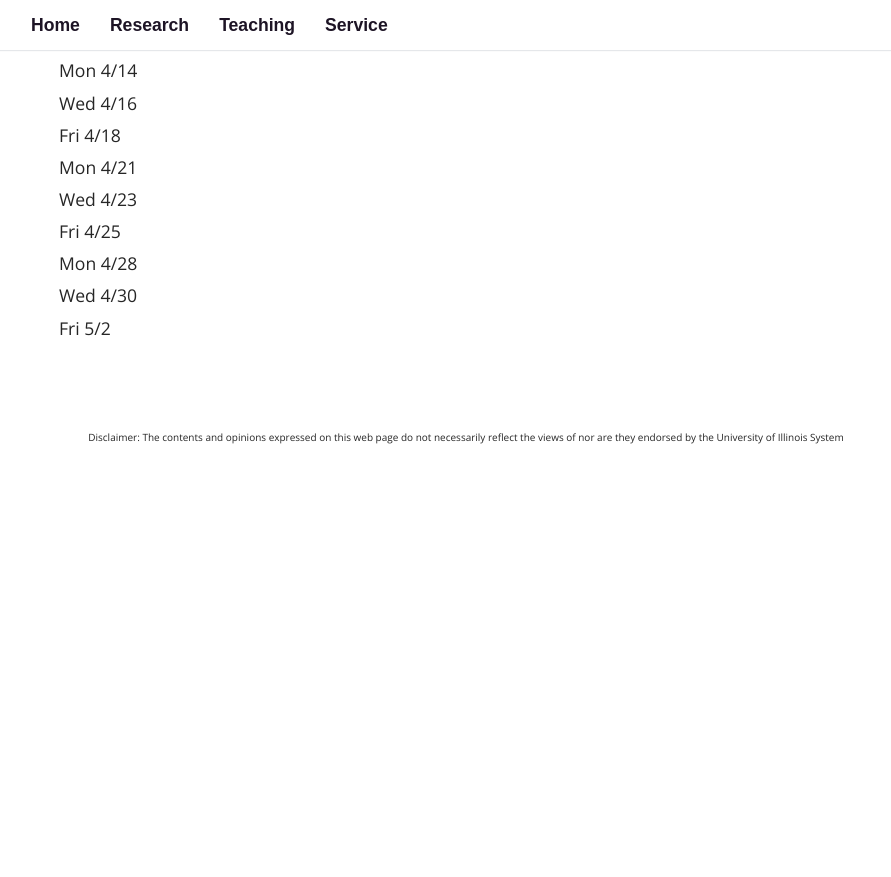
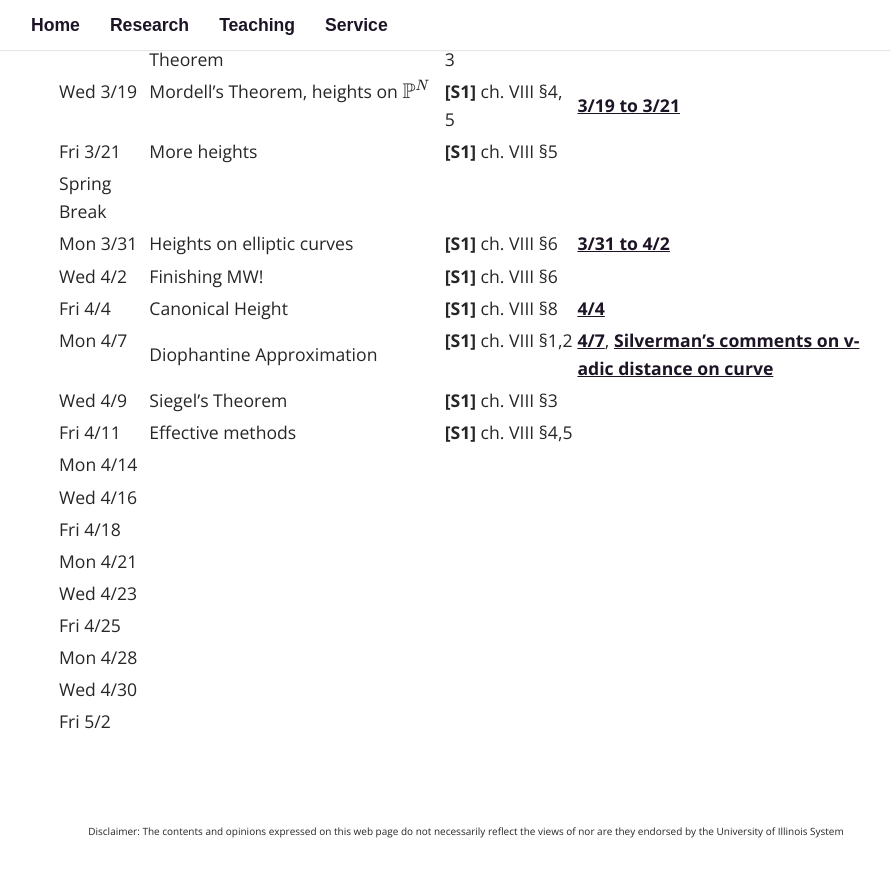
Before and after one commit to fsaia/site, a Jekyll site: the page built from _pages/05_math_525.md, in a window 1280 px wide and 900 px high, scrolled down 2242 px. Shown: the top 877 px of the window, without its empty margins (174-1065 px from the left). Built offline with Jekyll 4.4.1, drawn with Linux system fonts in a browser that asks for light colours; some web fonts are replaced; formulas are drawn with MathJax 3; before the commit the page ends 2748 px from its top, so only the background shows below that.

Commit message:
Add files via upload

```diff
--- a/_pages/05_math_525.md
+++ b/_pages/05_math_525.md
@@ -49,20 +49,20 @@ exclude: true
 | Fri 2/28 | Endomorphisms in positive characteristic | **[S1]** ch. V §3 | [2/28 and 3/5](https://drive.google.com/open?id=1IorFfhOWxwrtYdGhErxddI33LUOJRGqi&usp=drive_fs) |
 | Mon 3/3 <br> <br> | Elliptic curves over $$\mathbb{C}$$ <br> <br> | **[S1]** ch. VI, **[S2]** ch. I | [recording](https://uic.zoom.us/rec/share/2FCZCsTjKWa8I6aJdc6OlnRwcCKcSStGO-mSOPuc6U8l_mqIQtmi8aWqgxJIlWsC.WxkiEpdA9Ek1mJcR), [notes](https://drive.google.com/open?id=1LX-eZzmk2StWu2b67kQBzUQG2XZrMnUN&usp=drive_fs) |
 | Wed 3/5 | Hasse bound, Weil conjectures | **[S1]** ch. V §1-2 | |
-| Fri 3/7 | Over local fields: reduction and torsion | **[S1]** ch. VII §1-3 | [3/7 to 3/10](https://drive.google.com/open?id=1ZR-yMsmR3LdOT4M4-i6FulDMEp9l3xnE&usp=drive_fs) |
+| Fri 3/7 &nbsp;&nbsp; &nbsp;&nbsp; &nbsp;&nbsp;| Over local fields: reduction and torsion | **[S1]** ch. VII §1-3 &nbsp;&nbsp; | [3/7 to 3/10](https://drive.google.com/open?id=1ZR-yMsmR3LdOT4M4-i6FulDMEp9l3xnE&usp=drive_fs) &nbsp;&nbsp; &nbsp;&nbsp; |
 | Mon 3/10 | Action of inertia, reduction types | **[S1]** ch. VII §4-5 | |
 | Wed 3/12 | Weak Mordell--Weil pt 1 | **[S1]** ch. VIII §1 | [3/12 to 3/17](https://drive.google.com/open?id=1O70fp3UaGhurCdFx1P8-Uoz__K2Is7ju&usp=drive_fs) |
 | Fri 3/14 | no class | | |
-| Mon 3/17 | Weak Mordell--Weil pt 2, Descent Theorem | **[S1]** ch. VIII §1, 3 | |
-| Wed 3/19 | Mordell's Theorem, heights on $$\mathbb{P}^N$$ | **[S1]** ch. VIII §4, 5 | [3/19 to 3/21](https://drive.google.com/open?id=1SxalOawZr2U7utaKa0gK-h_cOZ9YN16q&usp=drive_fs) |
+| Mon 3/17 &nbsp;&nbsp; | Weak Mordell--Weil pt 2, Descent Theorem | **[S1]** ch. VIII §1, 3 | |
+| Wed 3/19 &nbsp;&nbsp; | Mordell's Theorem, heights on $$\mathbb{P}^N$$ &nbsp;&nbsp; | **[S1]** ch. VIII §4, 5 | [3/19 to 3/21](https://drive.google.com/open?id=1SxalOawZr2U7utaKa0gK-h_cOZ9YN16q&usp=drive_fs) |
 | Fri 3/21 | More heights | **[S1]** ch. VIII §5 | |
 | Spring Break &nbsp;&nbsp; | | | |
 | Mon 3/31 | Heights on elliptic curves | **[S1]** ch. VIII §6 | [3/31 to 4/2](https://drive.google.com/open?id=1BcmBVz7Bu4UTD78liV8xPknFacrXog3u&usp=drive_fs) |
 | Wed 4/2 | Finishing MW! | **[S1]** ch. VIII §6 | |
 | Fri 4/4 | Canonical Height | **[S1]** ch. VIII §8 | [4/4](https://drive.google.com/open?id=1d-FGWfgfF_nOYp2fyG_-faxoixn3hKOs&usp=drive_fs) |
-| Mon 4/7 | | | |
-| Wed 4/9 | | | |
-| Fri 4/11 | | | |
+| Mon 4/7 &nbsp;&nbsp; &nbsp;&nbsp; | Diophantine Approximation | **[S1]** ch. VIII §1,2 &nbsp;&nbsp; | [4/7](https://drive.google.com/open?id=1_ACEbVkDsTnn8fy5jLKqt47WvxA6nuvt&usp=drive_fs), [Silverman's comments on v-adic distance on curve](https://mathoverflow.net/questions/71630/distance-functions-on-elliptic-curves-over-number-fields) |
+| Wed 4/9 | Siegel's Theorem | **[S1]** ch. VIII §3 | |
+| Fri 4/11 | Effective methods | **[S1]** ch. VIII §4,5 | |
 | Mon 4/14 | | | |
 | Wed 4/16 | | | |
 | Fri 4/18 | | | |
```
